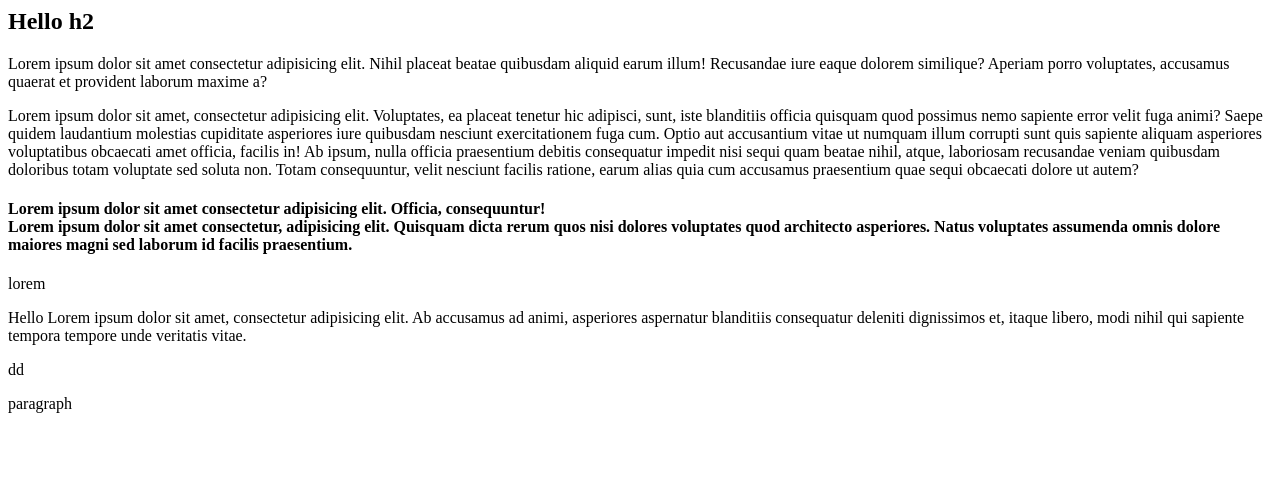
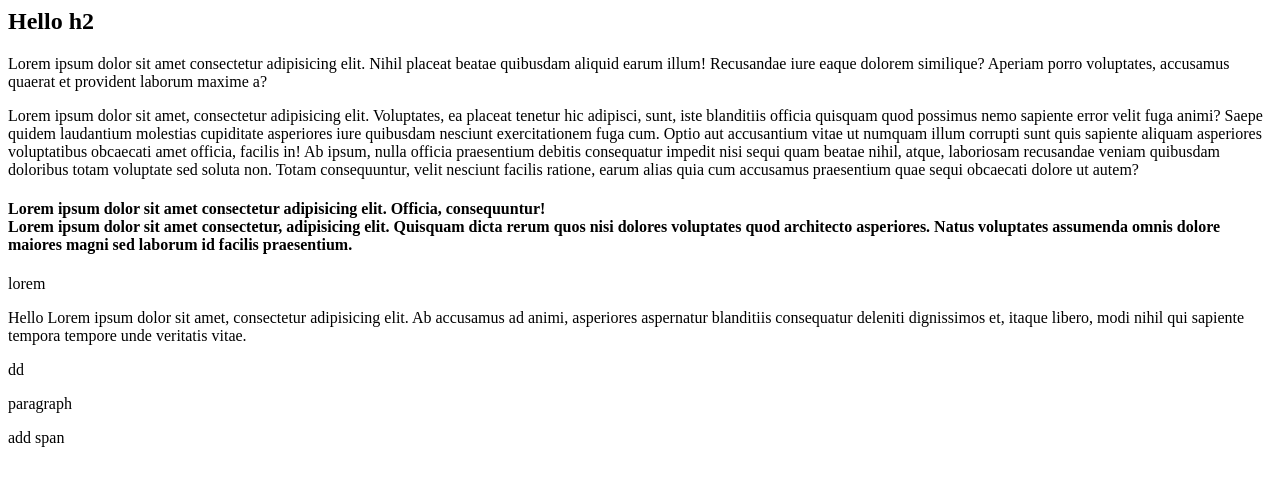
Before and after one commit to nirajoza/demo-one, a plain HTML site: page index.html in a window 1280 px wide. Drawn offline with Linux system fonts and the light colour scheme.

Commit message:
add span tag

```diff
--- a/index.html
+++ b/index.html
@@ -24,3 +24,7 @@
 <p>
 paragraph
 </p>
+
+<span>
+add span
+</span>
```
